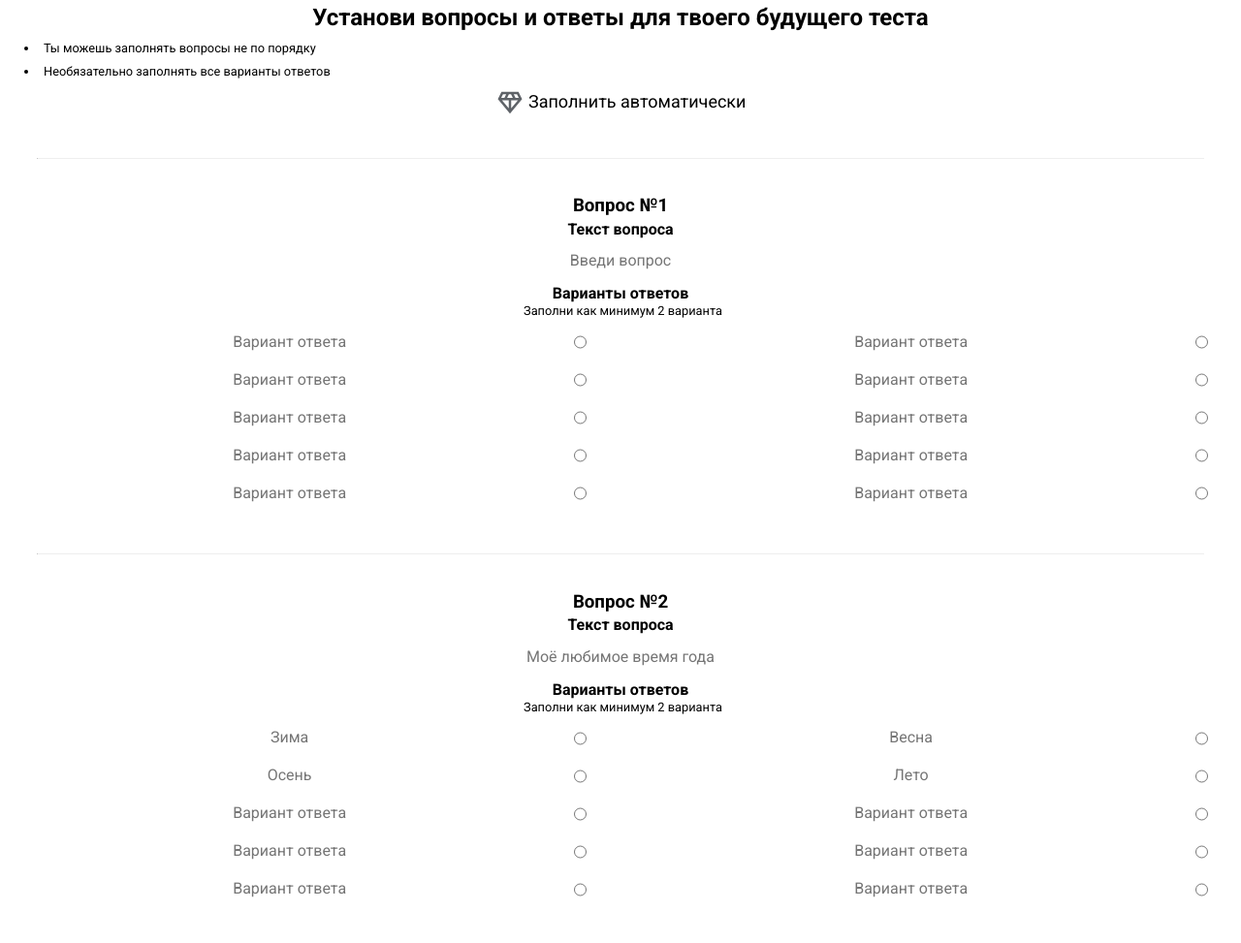
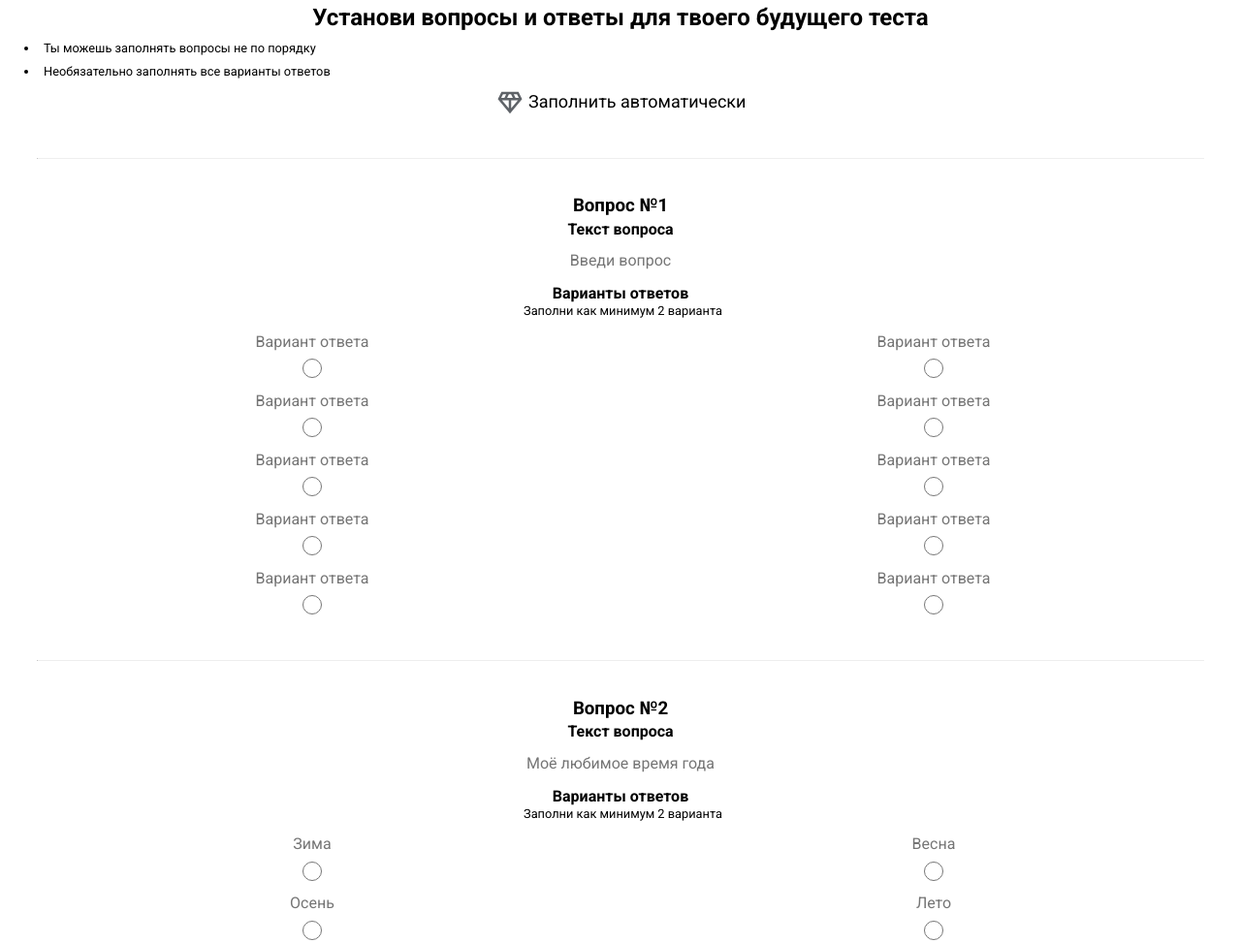
Before and after one commit to ArsArsArsArs/UKM, a plain HTML site: page index.html in a window 1280 px wide. Shown: the top 973 px of the page at 97% size. Drawn offline with nearby package versions, Linux system fonts and the light colour scheme; a script that the page names is missing.

Commit message:
fix (i hope final)

```diff
--- a/style.css
+++ b/style.css
@@ -67,6 +67,39 @@ input:focus {
 .answerFields > div {
     flex: 1 1 calc(50% - 7px);
     display: flex;
+    flex-direction: column;
+    align-items: center;
+}
+
+.answerFields input[type="text"] {
+    width: 92%;
+}
+
+.answerFields input[type="radio"] {
+    margin-top: 2px;
+    border: none;
+    outline: none;
+    color: var(--tg-theme-button-color);
+    width: 20px;
+    height: 20px;
+}
+
+.answerFields input[type="radio"]:focus {
+    box-shadow: none;
+}
+
+
+/* .answerFields {
+    display: flex;
+    flex-wrap: wrap;
+    gap: 7px;
+    margin-left: 2px;
+	margin-right: 5px;
+}
+
+.answerFields > div {
+    flex: 1 1 calc(50% - 7px);
+    display: flex;
     align-items: center;
 }
 
@@ -84,28 +117,6 @@ input:focus {
 
 .answerFields input[type="radio"]:focus {
     box-shadow: none;
-}
-
-
-/* .answerFields {
-	display: grid;
-	grid-template-columns: 1fr 1fr;
-	gap: 7px;
-	margin-left: 5px;
-}
-.answerFields input[type="text"] {
-	width: 92%;
-}
-.answerFields input[type="radio"] {
-	align-items: center;
-	margin-top: 2px;
-	border: none;
-	outline: none;
-	color: var(--tg-theme-button-color);
-	width: 92%;
-}
-.answerFields input[type="radio"]:focus {
-	box-shadow: none;
 } */
 
 .main-buttons {
```
